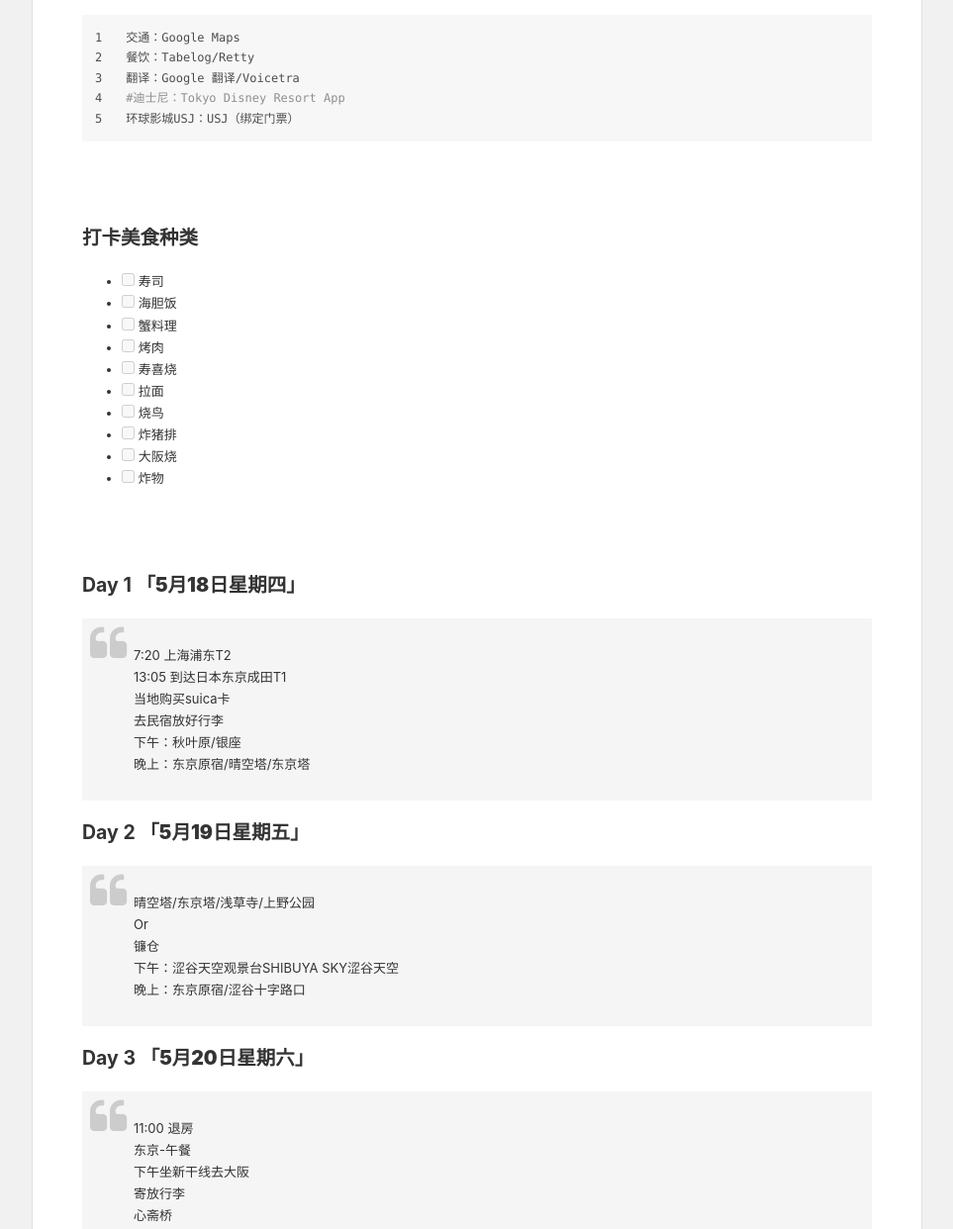
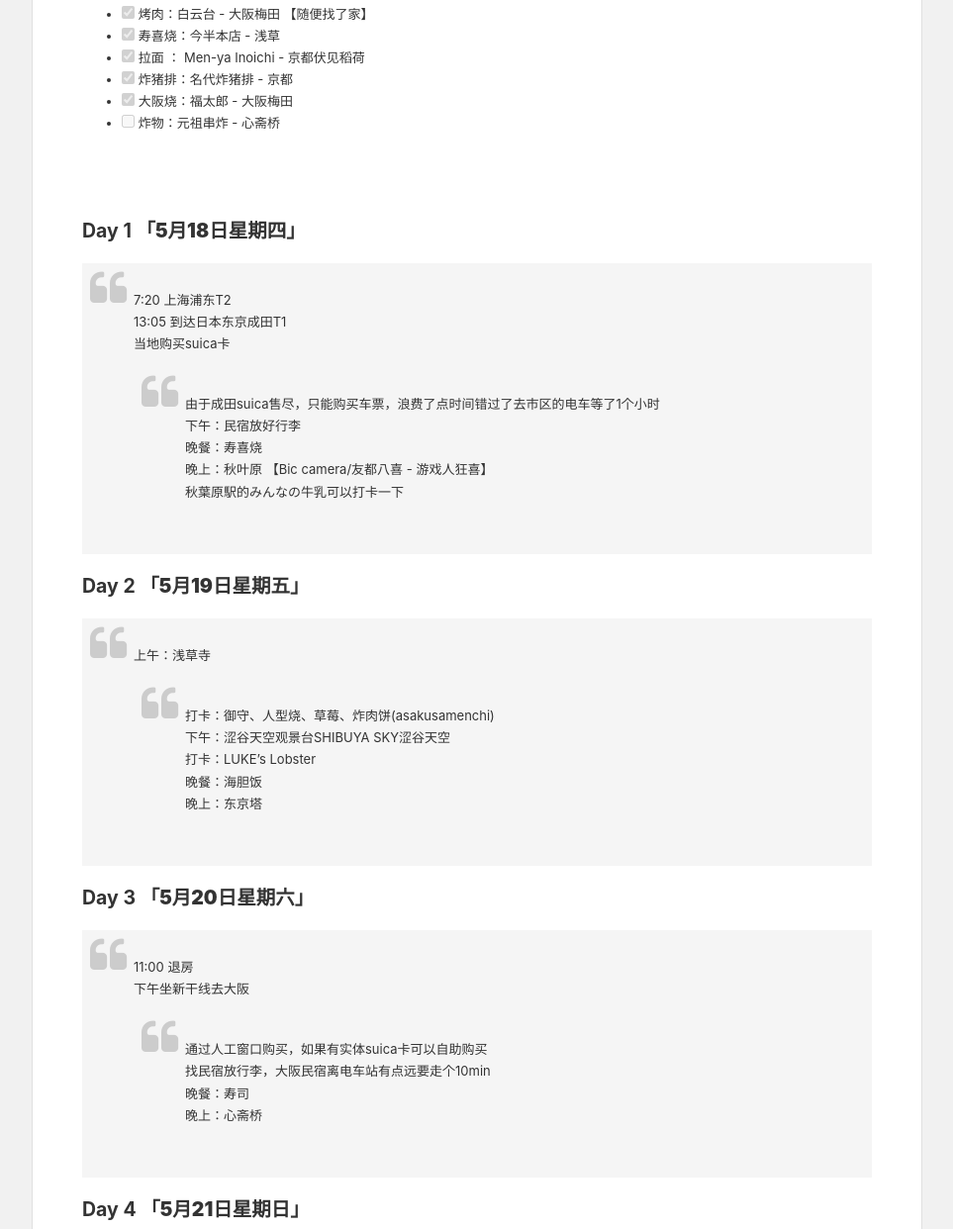
Before and after one commit to PopTartSodo/PopTartSodo.github.io, a plain HTML site: page 2023/04/29/Osaka-Tokyo Trave Guide 7 Days/index.html in a window 1280 px wide. Shown: the part 1062-2304 px from the top of the page at 99% size, without its empty margins (158-1121 px from the left). Drawn offline with Linux system fonts and the light colour scheme; a script that the page names is missing.

Commit message:
Site updated: 2023-07-08 22:19:13

```diff
--- a/2023/04/29/Osaka-Tokyo Trave Guide 7 Days/index.html
+++ b/2023/04/29/Osaka-Tokyo Trave Guide 7 Days/index.html
@@ -5,15 +5,15 @@
 
   <title>Tokyo-Osaka Travel Guide 7 Days | Sodo&#39;s Blog</title>
   <meta name="viewport" content="width=device-width, initial-scale=1, maximum-scale=1">
-  <meta name="description" content="机票&amp;酒店 650012345出发时间-返程时间：5月18日-5月24日（暂定） 机票：2501  新干线:700  民宿：3305  东京-浅草   5月18日-5月20日 1336    大阪-道顿堀 5月20日-5月24日 1969  现金&amp;门票 6464123456兑换日元：4665    预计交通费：500    吃&amp;喝：4173  日本上网流量卡：48环球影城门">
+  <meta name="description" content="参考12341. 现金：10w日元，甚至可以更少【因为有信用卡，支付宝&#x2F;微信】还挺方便2. 零钱包3. 东京物价会比大阪高4. 日本上网流量卡   需要下载的App12345交通：Google Maps 餐饮：Tabelog&#x2F;Retty  翻译：Google 翻译&#x2F;Voicetra  #迪士尼：Tokyo Disney Resort App  环球影城USJ：USJ（绑定门票）        打卡">
 <meta property="og:type" content="article">
 <meta property="og:title" content="Tokyo-Osaka Travel Guide 7 Days">
 <meta property="og:url" content="https://poptartsodo.github.io/2023/04/29/Osaka-Tokyo%20Trave%20Guide%207%20Days/index.html">
 <meta property="og:site_name" content="Sodo&#39;s Blog">
-<meta property="og:description" content="机票&amp;酒店 650012345出发时间-返程时间：5月18日-5月24日（暂定） 机票：2501  新干线:700  民宿：3305  东京-浅草   5月18日-5月20日 1336    大阪-道顿堀 5月20日-5月24日 1969  现金&amp;门票 6464123456兑换日元：4665    预计交通费：500    吃&amp;喝：4173  日本上网流量卡：48环球影城门">
+<meta property="og:description" content="参考12341. 现金：10w日元，甚至可以更少【因为有信用卡，支付宝&#x2F;微信】还挺方便2. 零钱包3. 东京物价会比大阪高4. 日本上网流量卡   需要下载的App12345交通：Google Maps 餐饮：Tabelog&#x2F;Retty  翻译：Google 翻译&#x2F;Voicetra  #迪士尼：Tokyo Disney Resort App  环球影城USJ：USJ（绑定门票）        打卡">
 <meta property="og:locale" content="en_US">
 <meta property="article:published_time" content="2023-04-29T09:48:42.978Z">
-<meta property="article:modified_time" content="2023-05-15T01:37:36.791Z">
+<meta property="article:modified_time" content="2023-07-08T14:10:08.918Z">
 <meta property="article:author" content="Sodo">
 <meta name="twitter:card" content="summary">
 
@@ -73,49 +73,62 @@
 </ul>
   <div class="post-content">
 
-      <h2 id="机票-amp-酒店-6500"><a href="#机票-amp-酒店-6500" class="headerlink" title="机票&amp;酒店 6500"></a>机票&amp;酒店 6500</h2><figure class="highlight bash"><table><tr><td class="gutter"><pre><span class="line">1</span><br><span class="line">2</span><br><span class="line">3</span><br><span class="line">4</span><br><span class="line">5</span><br></pre></td><td class="code"><pre><span class="line">出发时间-返程时间：5月18日-5月24日（暂定） 机票：2501  </span><br><span class="line">新干线:700  </span><br><span class="line">民宿：3305</span><br><span class="line">  东京-浅草   5月18日-5月20日 1336  </span><br><span class="line">  大阪-道顿堀 5月20日-5月24日 1969</span><br></pre></td></tr></table></figure>
-<hr>
-<h2 id="现金-amp-门票-6464"><a href="#现金-amp-门票-6464" class="headerlink" title="现金&amp;门票 6464"></a>现金&amp;门票 6464</h2><figure class="highlight bash"><table><tr><td class="gutter"><pre><span class="line">1</span><br><span class="line">2</span><br><span class="line">3</span><br><span class="line">4</span><br><span class="line">5</span><br><span class="line">6</span><br></pre></td><td class="code"><pre><span class="line">兑换日元：4665  </span><br><span class="line">  预计交通费：500  </span><br><span class="line">  吃&amp;喝：4173  </span><br><span class="line">日本上网流量卡：48</span><br><span class="line">环球影城门票&amp;4项快速通行【小黄人】：1638   </span><br><span class="line">涩谷Sky：113  </span><br></pre></td></tr></table></figure>
-
+      <h2 id="参考"><a href="#参考" class="headerlink" title="参考"></a>参考</h2><figure class="highlight bash"><table><tr><td class="gutter"><pre><span class="line">1</span><br><span class="line">2</span><br><span class="line">3</span><br><span class="line">4</span><br></pre></td><td class="code"><pre><span class="line">1. 现金：10w日元，甚至可以更少【因为有信用卡，支付宝/微信】还挺方便</span><br><span class="line">2. 零钱包</span><br><span class="line">3. 东京物价会比大阪高</span><br><span class="line">4. 日本上网流量卡</span><br></pre></td></tr></table></figure>
 
 <hr>
 <h2 id="需要下载的App"><a href="#需要下载的App" class="headerlink" title="需要下载的App"></a>需要下载的App</h2><figure class="highlight bash"><table><tr><td class="gutter"><pre><span class="line">1</span><br><span class="line">2</span><br><span class="line">3</span><br><span class="line">4</span><br><span class="line">5</span><br></pre></td><td class="code"><pre><span class="line">交通：Google Maps </span><br><span class="line">餐饮：Tabelog/Retty  </span><br><span class="line">翻译：Google 翻译/Voicetra  </span><br><span class="line"><span class="comment">#迪士尼：Tokyo Disney Resort App  </span></span><br><span class="line">环球影城USJ：USJ（绑定门票）    </span><br></pre></td></tr></table></figure>
 <font size=2.5>
 
 <hr>
-<h2 id="打卡美食种类"><a href="#打卡美食种类" class="headerlink" title="打卡美食种类"></a>打卡美食种类</h2><ul>
-<li><input disabled="" type="checkbox"> 寿司</li>
-<li><input disabled="" type="checkbox"> 海胆饭</li>
-<li><input disabled="" type="checkbox"> 蟹料理</li>
-<li><input disabled="" type="checkbox"> 烤肉</li>
-<li><input disabled="" type="checkbox"> 寿喜烧</li>
-<li><input disabled="" type="checkbox"> 拉面</li>
-<li><input disabled="" type="checkbox"> 烧鸟</li>
-<li><input disabled="" type="checkbox"> 炸猪排</li>
-<li><input disabled="" type="checkbox"> 大阪烧</li>
-<li><input disabled="" type="checkbox"> 炸物</li>
+<h2 id="打卡美食"><a href="#打卡美食" class="headerlink" title="打卡美食"></a>打卡美食</h2><ul>
+<li><input checked="" disabled="" type="checkbox"> 寿司：鱼心 - 心斋桥 </li>
+<li><input checked="" disabled="" type="checkbox"> 海胆饭&#x2F;居酒屋：Unigoya Shibuya - 涉谷 需要提前预约 </li>
+<li><input checked="" disabled="" type="checkbox"> 烤肉：白云台 - 大阪梅田 【随便找了家】 </li>
+<li><input checked="" disabled="" type="checkbox"> 寿喜烧：今半本店 - 浅草 </li>
+<li><input checked="" disabled="" type="checkbox"> 拉面 ： Men-ya Inoichi - 京都伏见稻荷 </li>
+<li><input checked="" disabled="" type="checkbox"> 炸猪排：名代炸猪排 - 京都 </li>
+<li><input checked="" disabled="" type="checkbox"> 大阪烧：福太郎 - 大阪梅田 </li>
+<li><input disabled="" type="checkbox"> 炸物：元祖串炸 - 心斋桥</li>
 </ul>
 <hr>
 <h2 id="Day-1-「5月18日星期四」"><a href="#Day-1-「5月18日星期四」" class="headerlink" title="Day 1  「5月18日星期四」"></a>Day 1  <strong>「5月18日星期四」</strong></h2><blockquote>
-<p>7:20 上海浦东T2<br>13:05 到达日本东京成田T1<br>当地购买suica卡<br>去民宿放好行李<br>下午：秋叶原&#x2F;银座<br>晚上：东京原宿&#x2F;晴空塔&#x2F;东京塔 </p>
+<p>7:20 上海浦东T2<br>13:05 到达日本东京成田T1<br>当地购买suica卡 </p>
+<blockquote>
+<p>由于成田suica售尽，只能购买车票，浪费了点时间错过了去市区的电车等了1个小时<br>下午：民宿放好行李<br>晚餐：寿喜烧<br>晚上：秋叶原 【Bic camera&#x2F;友都八喜 - 游戏人狂喜】<br>秋葉原駅的みんなの牛乳可以打卡一下</p>
+</blockquote>
 </blockquote>
 <h2 id="Day-2-「5月19日星期五」"><a href="#Day-2-「5月19日星期五」" class="headerlink" title="Day 2  「5月19日星期五」"></a>Day 2  <strong>「5月19日星期五」</strong></h2><blockquote>
-<p>晴空塔&#x2F;东京塔&#x2F;浅草寺&#x2F;上野公园<br>Or<br>镰仓<br>下午：涩谷天空观景台SHIBUYA SKY涩谷天空<br>晚上：东京原宿&#x2F;涩谷十字路口  </p>
+<p>上午：浅草寺</p>
+<blockquote>
+<p>打卡：御守、人型烧、草莓、炸肉饼(asakusamenchi)<br>下午：涩谷天空观景台SHIBUYA SKY涩谷天空<br>打卡：LUKE’s Lobster<br>晚餐：海胆饭<br>晚上：东京塔</p>
+</blockquote>
 </blockquote>
 <h2 id="Day-3-「5月20日星期六」"><a href="#Day-3-「5月20日星期六」" class="headerlink" title="Day 3  「5月20日星期六」"></a>Day 3  <strong>「5月20日星期六」</strong></h2><blockquote>
-<p>11:00 退房<br>东京-午餐<br>下午坐新干线去大阪<br>寄放行李<br>心斋桥</p>
+<p>11:00 退房<br>下午坐新干线去大阪  </p>
+<blockquote>
+<p>通过人工窗口购买，如果有实体suica卡可以自助购买<br>找民宿放行李，大阪民宿离电车站有点远要走个10min<br>晚餐：寿司<br>晚上：心斋桥</p>
+</blockquote>
 </blockquote>
 <h2 id="Day-4-「5月21日星期日」"><a href="#Day-4-「5月21日星期日」" class="headerlink" title="Day 4  「5月21日星期日」"></a>Day 4  <strong>「5月21日星期日」</strong></h2><blockquote>
-<p>8:00-8:30京都<br>清水寺<br>伏见稻荷   </p>
+<p>京都<br>由于每天爬的太累了，一般在10点左右起床<br>午饭：拉面<br>中午：伏见稻荷  </p>
+<blockquote>
+<p>打卡：御守，鸟居，爬山<br>下午：清水寺&#x2F;二年坂三年坂<br>晚餐：炸猪排<br>晚上：京都駅 </p>
+</blockquote>
 </blockquote>
 <h2 id="Day-5-「5月22日星期一」"><a href="#Day-5-「5月22日星期一」" class="headerlink" title="Day 5  「5月22日星期一」"></a>Day 5  <strong>「5月22日星期一」</strong></h2><blockquote>
-<p>7:30-8:30环球影城<br>注意：需要绑定门票，抢马里奥园区的入场资格，快速通行会有一次入场资格。</p>
+<p>7:30-8:30环球影城 </p>
+<blockquote>
+<p>有快速通行建议可以先玩没有快速通行的项目，为了带朋友体验排队的乐趣，排完2个小时后心态炸裂<br>注意：需要绑定门票，抢马里奥园区的入场资格，快速通行会有一次入场资格。【有点蠢的是快速通行给的库霸王的挑战在中午，奇诺比奥餐厅预约在下午，错过了巡游，满满的遗憾】<br>晚上还下雨了！很气</p>
+</blockquote>
 </blockquote>
 <h2 id="Day-6-「5月23日星期二」"><a href="#Day-6-「5月23日星期二」" class="headerlink" title="Day 6  「5月23日星期二」"></a>Day 6  <strong>「5月23日星期二」</strong></h2><blockquote>
-<p>大阪购物  </p>
+<p>大阪购物<br>主要之前几天都太特种兵了，所以这一天起床会比较晚，差不多12点吧<br>Bic Camera：购买游戏（不知道为啥去Bic的次数特别多，看完游戏看相机</p>
+<blockquote>
+<p>午餐：烤肉<br>大阪梅田 - 三大商圈<br>心斋桥 - 药妆</p>
+</blockquote>
 </blockquote>
 <h2 id="Day-7-「5月24日星期三」"><a href="#Day-7-「5月24日星期三」" class="headerlink" title="Day 7  「5月24日星期三」"></a>Day 7  <strong>「5月24日星期三」</strong></h2><blockquote>
-<p>10:00 退房<br>寄存行李<br>大阪城公园&#x2F;通天阁<br>18:00 关西机场T1<br>22:00 浦东机场T2，回家 （中国时间预计21点）<br></font></p>
+<p>10:00 退房<br>寄存行李<br>午餐：大阪烧 - 高岛屋<br>通天阁附近逛了一圈<br>18:00 关西机场T1<br>22:00 浦东机场T2，回家 （中国时间预计21点）<br></font></p>
 </blockquote>
 
   </div>
```
Also changed, not shown: index.html (+35 -22 lines).
